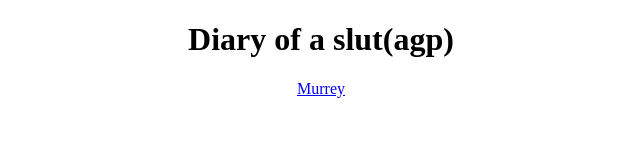
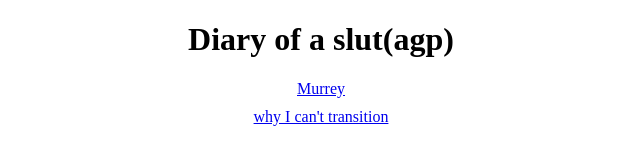
Before and after one commit to 8opus/8opus.github.io, a plain HTML site: page index.html in a window 1280 px wide. Shown: the whole page, without its empty margins (319-959 px from the left). Drawn offline with Linux system fonts and the light colour scheme.

Commit message:
site list

```diff
--- a/index.html
+++ b/index.html
@@ -16,6 +16,7 @@
     <h1> Diary of a slut(agp) </h1>
     <p>
         <a href="https://8opus.github.io/Murrey.html"> Murrey </a>
+        <a href="https://8opus.github.io/whyIcanttransition.html"> why I can't transition </a>
         <!-- Add more links as needed -->
     </p>
 </body>
```
